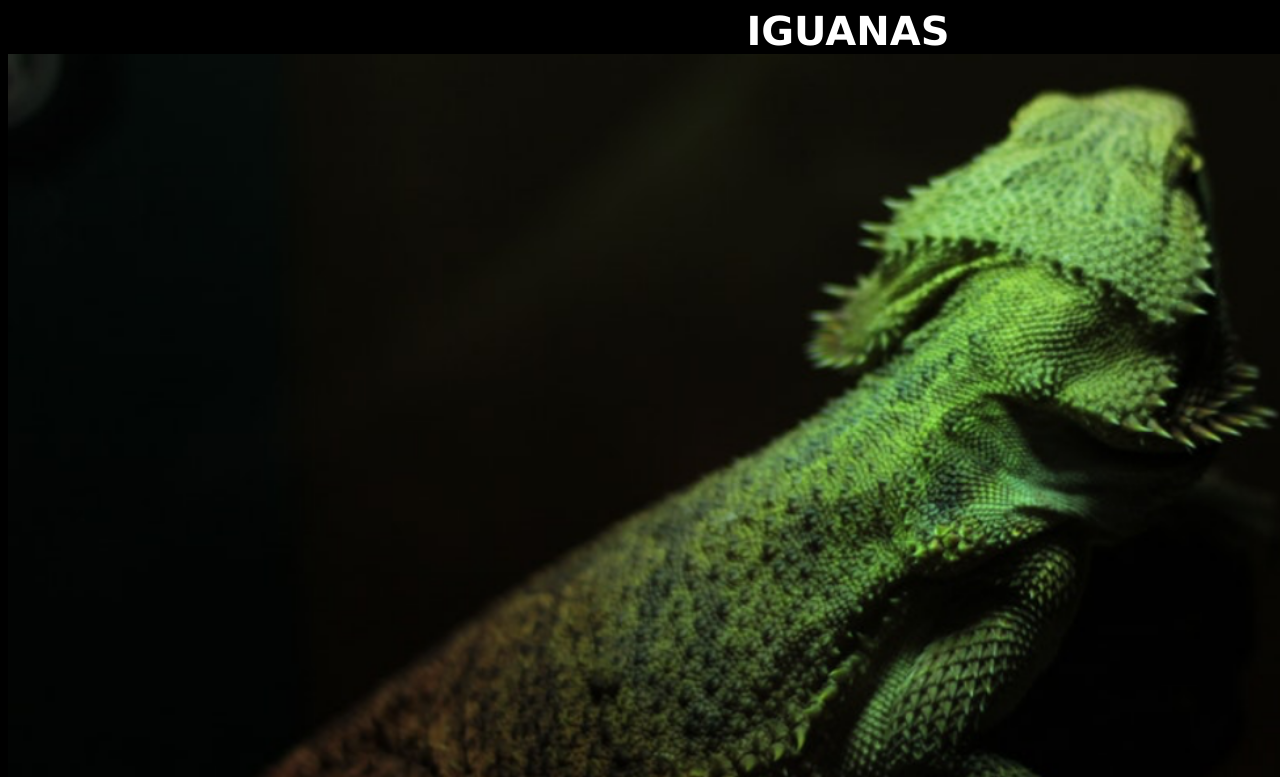
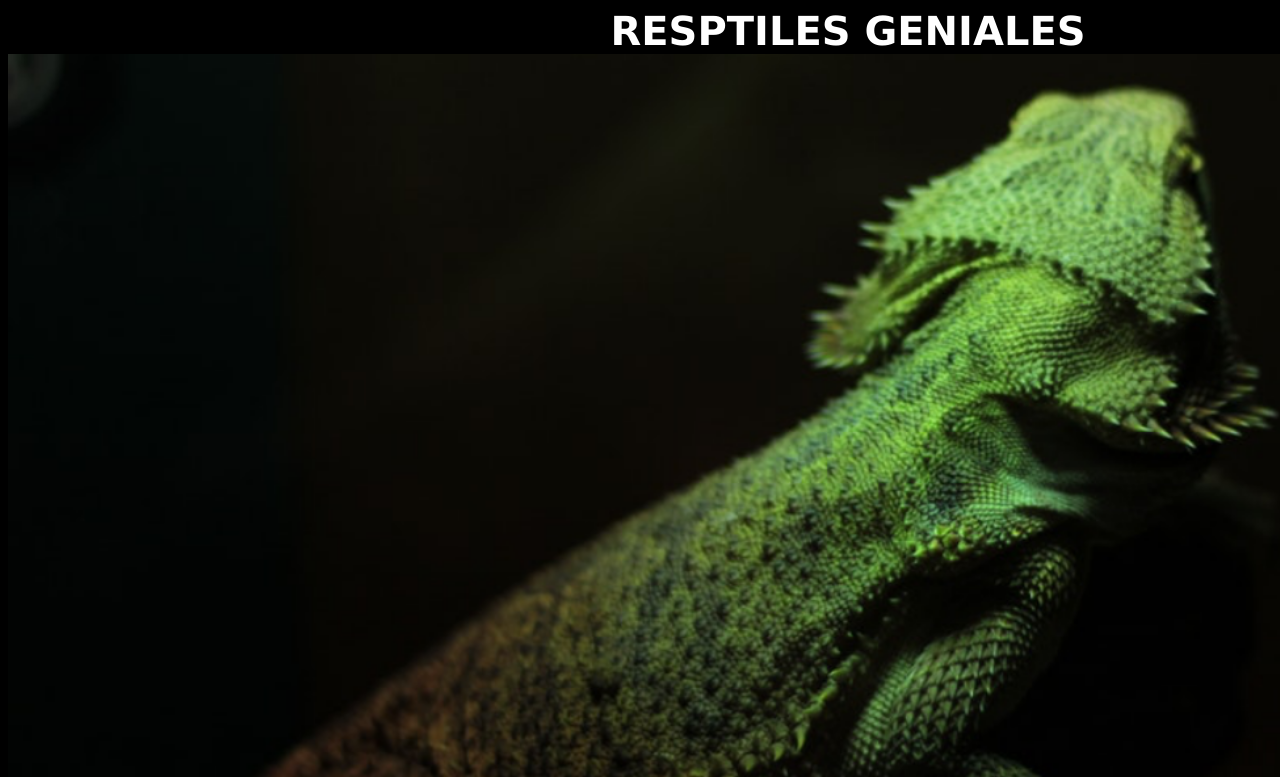
Before and after one commit to YoungJackk/posicionamiento, a plain HTML site: page index.html in a window 1280 px wide. Shown: the top 777 px of the page. Drawn offline with Linux system fonts and the light colour scheme.

Commit message:
change titule

```diff
--- a/index.html
+++ b/index.html
@@ -13,7 +13,7 @@
 <body>
     <header>
         <div>
-            <h2 class="titulo">IGUANAS</h2>
+            <h2 class="titulo">RESPTILES GENIALES</h2>
         </div>
         <div>
             <img src="assets/img/bg-header.jpg" width="100% ">
```
